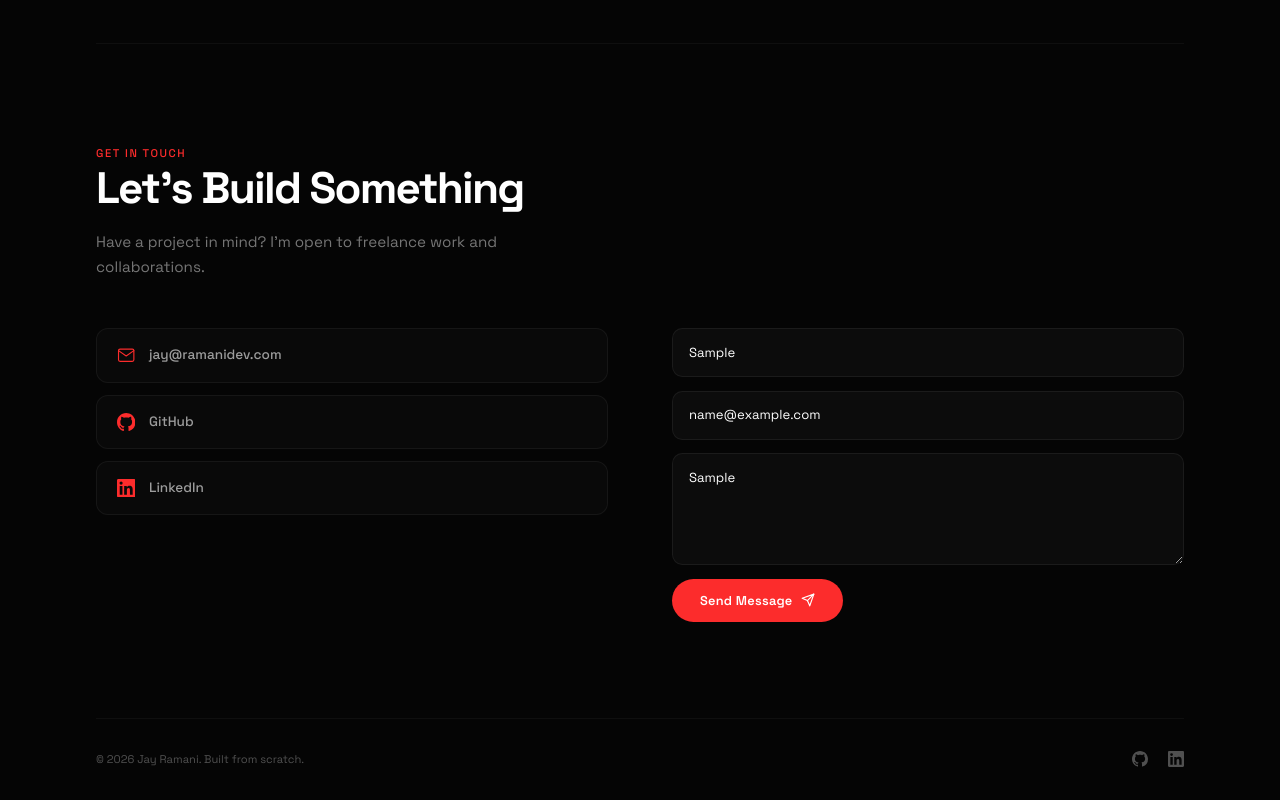
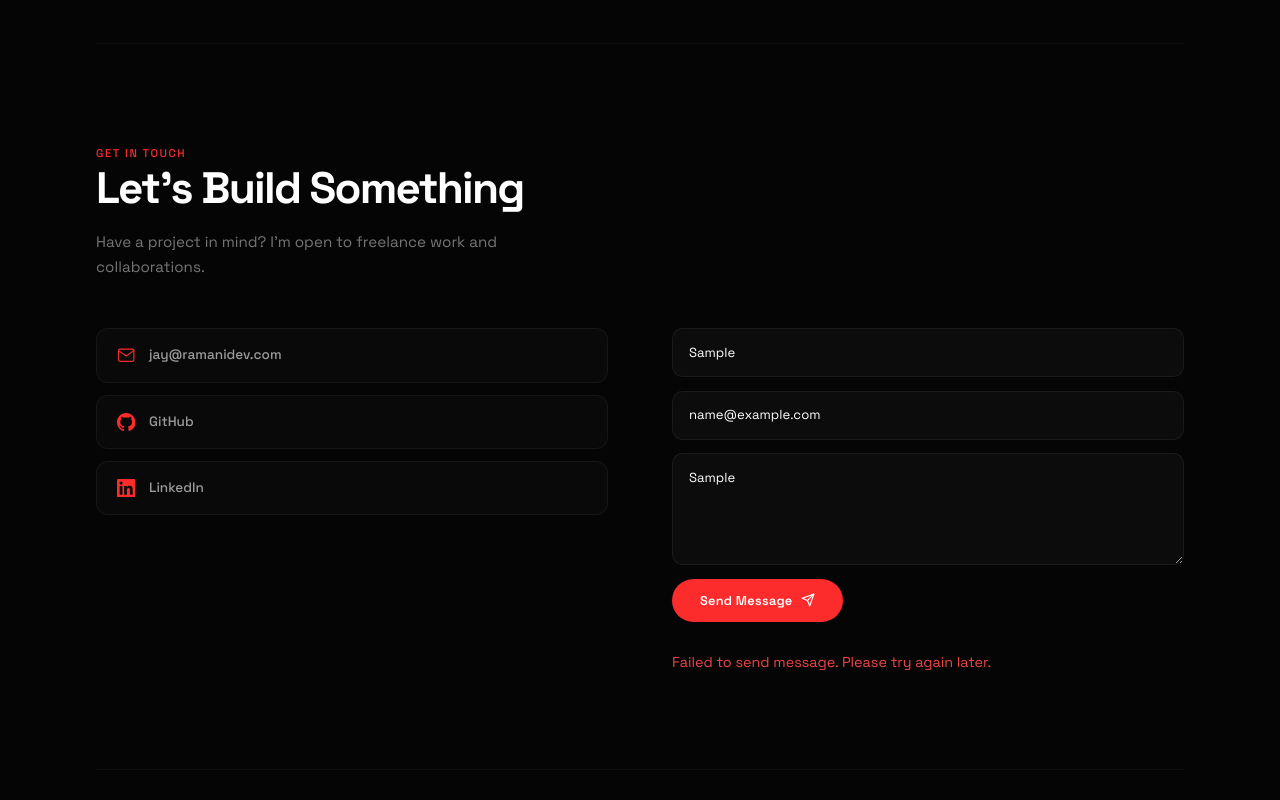
Before and after one commit to jayramanidev/Portfolio, a React (Vite) app: page / in a window 1280 px wide. Both pictures are taken after typing "Sample", "name@example.com", "Sample" into the empty fields and a click on the button "Send Message". Shown: the part 3266-4066 px from the top of the page. Built offline with nearby package versions, Linux system fonts and the light colour scheme; no server answers; the database is empty.

Commit message:
Fix 'motion' unused warning in Contact.jsx

```diff
--- a/src/sections/Contact.jsx
+++ b/src/sections/Contact.jsx
@@ -1,9 +1,52 @@
-import { motion } from 'framer-motion'
+import { useState } from 'react'
+import { motion as Motion } from 'framer-motion'
 
 function Contact() {
+    const [formData, setFormData] = useState({ name: '', email: '', message: '' })
+    const [status, setStatus] = useState({ submitting: false, success: false, error: null })
+
+    const handleChange = (e) => {
+        setFormData(prev => ({ ...prev, [e.target.name]: e.target.value }))
+    }
+
+    const handleSubmit = async (e) => {
+        e.preventDefault()
+        setStatus({ submitting: true, success: false, error: null })
+
+        try {
+            const response = await fetch('https://api.web3forms.com/submit', {
+                method: 'POST',
+                headers: {
+                    'Content-Type': 'application/json',
+                    Accept: 'application/json'
+                },
+                body: JSON.stringify({
+                    access_key: import.meta.env.VITE_WEB3FORMS_KEY || 'YOUR_ACCESS_KEY_HERE',
+                    ...formData,
+                    subject: 'New Contact Form Submission from Portfolio',
+                    from_name: 'Jay Ramani Portfolio'
+                })
+            })
+
+            const json = await response.json()
+
+            if (response.status === 200) {
+                setStatus({ submitting: false, success: true, error: null })
+                setFormData({ name: '', email: '', message: '' })
+                setTimeout(() => {
+                    setStatus(prev => ({ ...prev, success: false }))
+                }, 5000)
+            } else {
+                setStatus({ submitting: false, success: false, error: json.message || 'Something went wrong.' })
+            }
+        } catch (error) {
+            console.error(error)
+            setStatus({ submitting: false, success: false, error: 'Failed to send message. Please try again later.' })
+        }
+    }
     return (
         <section className="contact-section section-divider" id="contact">
-            <motion.div
+            <Motion.div
                 initial={{ opacity: 0, y: 20 }}
                 whileInView={{ opacity: 1, y: 0 }}
                 viewport={{ once: true, margin: '-60px' }}
@@ -14,9 +57,9 @@ function Contact() {
                 <p className="section-subtitle">
                     Have a project in mind? I'm open to freelance work and collaborations.
                 </p>
-            </motion.div>
+            </Motion.div>
 
-            <motion.div
+            <Motion.div
                 className="contact-grid"
                 initial={{ opacity: 0, y: 25 }}
                 whileInView={{ opacity: 1, y: 0 }}
@@ -62,33 +105,49 @@ function Contact() {
                     </a>
                 </div>
 
-                <form className="contact-form" onSubmit={(e) => e.preventDefault()}>
+                <form className="contact-form" onSubmit={handleSubmit}>
                     <input
                         type="text"
+                        name="name"
+                        value={formData.name}
+                        onChange={handleChange}
                         className="contact-input"
                         placeholder="Your name"
                         aria-label="Your name"
+                        required
                     />
                     <input
                         type="email"
+                        name="email"
+                        value={formData.email}
+                        onChange={handleChange}
                         className="contact-input"
                         placeholder="Your email"
                         aria-label="Your email"
+                        required
                     />
                     <textarea
+                        name="message"
+                        value={formData.message}
+                        onChange={handleChange}
                         className="contact-textarea"
                         placeholder="Tell me about your project..."
                         aria-label="Your message"
+                        required
                     />
-                    <button type="submit" className="btn-primary contact-submit">
-                        Send Message
-                        <svg width="14" height="14" viewBox="0 0 24 24" fill="none" stroke="currentColor" strokeWidth="2" strokeLinecap="round" strokeLinejoin="round">
-                            <line x1="22" y1="2" x2="11" y2="13" />
-                            <polygon points="22 2 15 22 11 13 2 9 22 2" />
-                        </svg>
+                    <button type="submit" className="btn-primary contact-submit" disabled={status.submitting}>
+                        {status.submitting ? 'Sending...' : (status.success ? 'Message Sent!' : 'Send Message')}
+                        {!status.submitting && !status.success && (
+                            <svg width="14" height="14" viewBox="0 0 24 24" fill="none" stroke="currentColor" strokeWidth="2" strokeLinecap="round" strokeLinejoin="round">
+                                <line x1="22" y1="2" x2="11" y2="13" />
+                                <polygon points="22 2 15 22 11 13 2 9 22 2" />
+                            </svg>
+                        )}
                     </button>
+                    {status.error && <p className="contact-error" style={{ color: '#ef4444', marginTop: '1rem', fontSize: '0.9rem' }}>{status.error}</p>}
+                    {status.success && <p className="contact-success" style={{ color: '#10b981', marginTop: '1rem', fontSize: '0.9rem' }}>Thank you! I'll get back to you soon.</p>}
                 </form>
-            </motion.div>
+            </Motion.div>
         </section>
     )
 }
```
Also changed, not shown: 1 other file (tests, documents, lock files or other folders).
